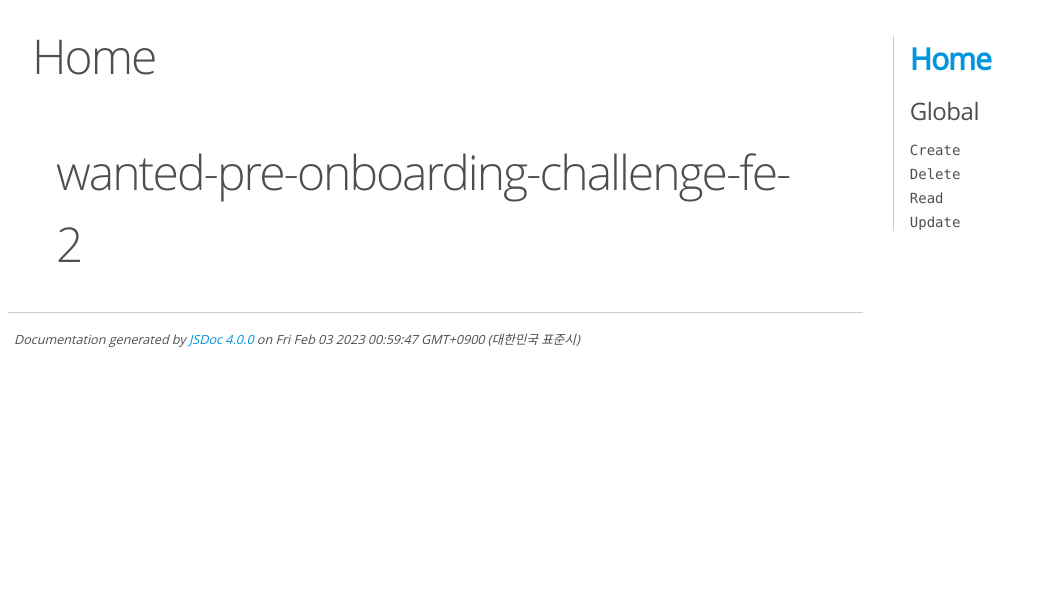
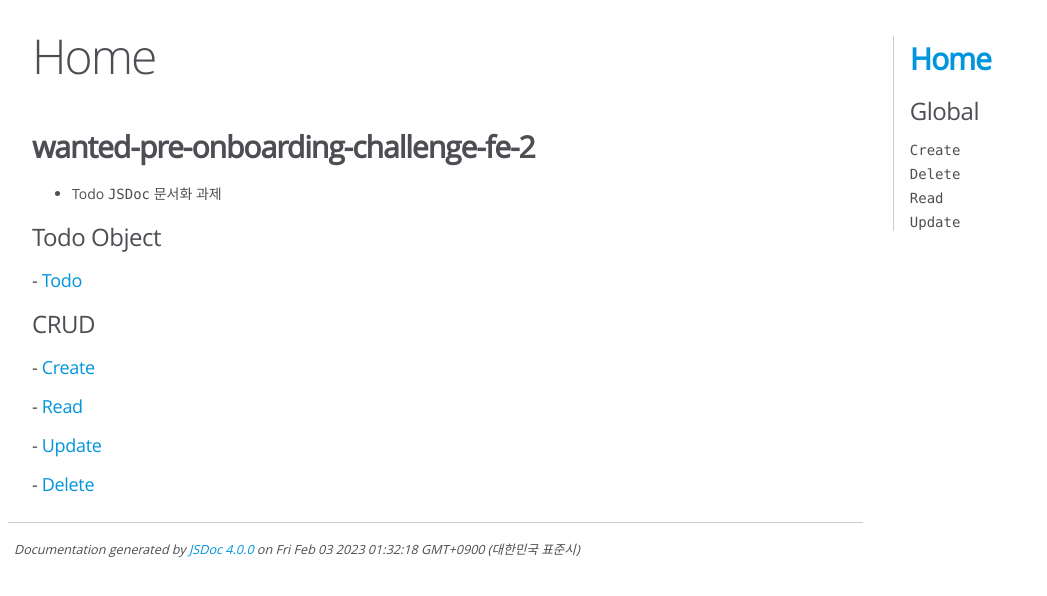
Before and after one commit to KimMinchan95/wanted-pre-onboarding-challenge-fe-2, a plain HTML site: page index.html in a window 1280 px wide. Shown: the whole page, without its empty margins (0-1047 px from the left). Drawn offline with Linux system fonts and the light colour scheme.

Commit message:
배포 브랜치

```diff
--- a/index.html
+++ b/index.html
@@ -43,7 +43,17 @@
 
 
     <section>
-        <article><h1>wanted-pre-onboarding-challenge-fe-2</h1></article>
+        <article><h2>wanted-pre-onboarding-challenge-fe-2</h2>
+<ul>
+<li>Todo <code>JSDoc</code> 문서화 과제</li>
+</ul>
+<h3>Todo Object</h3>
+<h4>- <a href="global.html#Todo">Todo</a></h4>
+<h3>CRUD</h3>
+<h4>- <a href="global.html#Create">Create</a></h4>
+<h4>- <a href="global.html#Read">Read</a></h4>
+<h4>- <a href="global.html#Update">Update</a></h4>
+<h4>- <a href="global.html#Delete">Delete</a></h4></article>
     </section>
 
 
@@ -60,7 +70,7 @@
 <br class="clear">
 
 <footer>
-    Documentation generated by <a href="https://github.com/jsdoc/jsdoc">JSDoc 4.0.0</a> on Fri Feb 03 2023 00:59:47 GMT+0900 (대한민국 표준시)
+    Documentation generated by <a href="https://github.com/jsdoc/jsdoc">JSDoc 4.0.0</a> on Fri Feb 03 2023 01:32:18 GMT+0900 (대한민국 표준시)
 </footer>
 
 <script> prettyPrint(); </script>
```
Also changed, not shown: Home.md (added, +12 -0 lines), global.html (+1 -1 lines), index.js.html (+1 -1 lines), jsdoc.config.json (added, +8 -0 lines), README.md (added).
